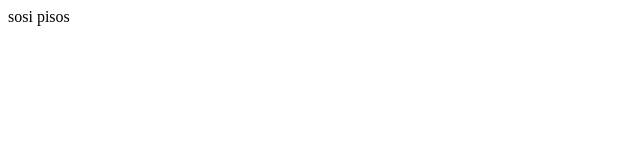
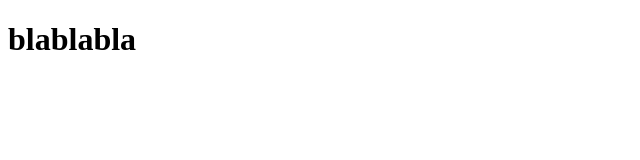
Before and after one commit to ArtyomAndrosov/my-first-work, a plain HTML site: page index.html in a window 1280 px wide. Shown: the whole page, without its empty margins (0-640 px from the left). Drawn offline with Linux system fonts and the light colour scheme.

Commit message:
Css changes
added file style.css

```diff
--- /dev/null
+++ b/css/style.css
@@ -0,0 +1,4 @@
+*{
+	background-color: #A55A5A;
+	font-color: #1E1E1E;
+}
--- a/index.html
+++ b/index.html
@@ -5,6 +5,6 @@
 	<title>Document</title>
 </head>
 <body>
-	sosi pisos
+	<h1>blablabla</h1>
 </body>
 </html>
```
